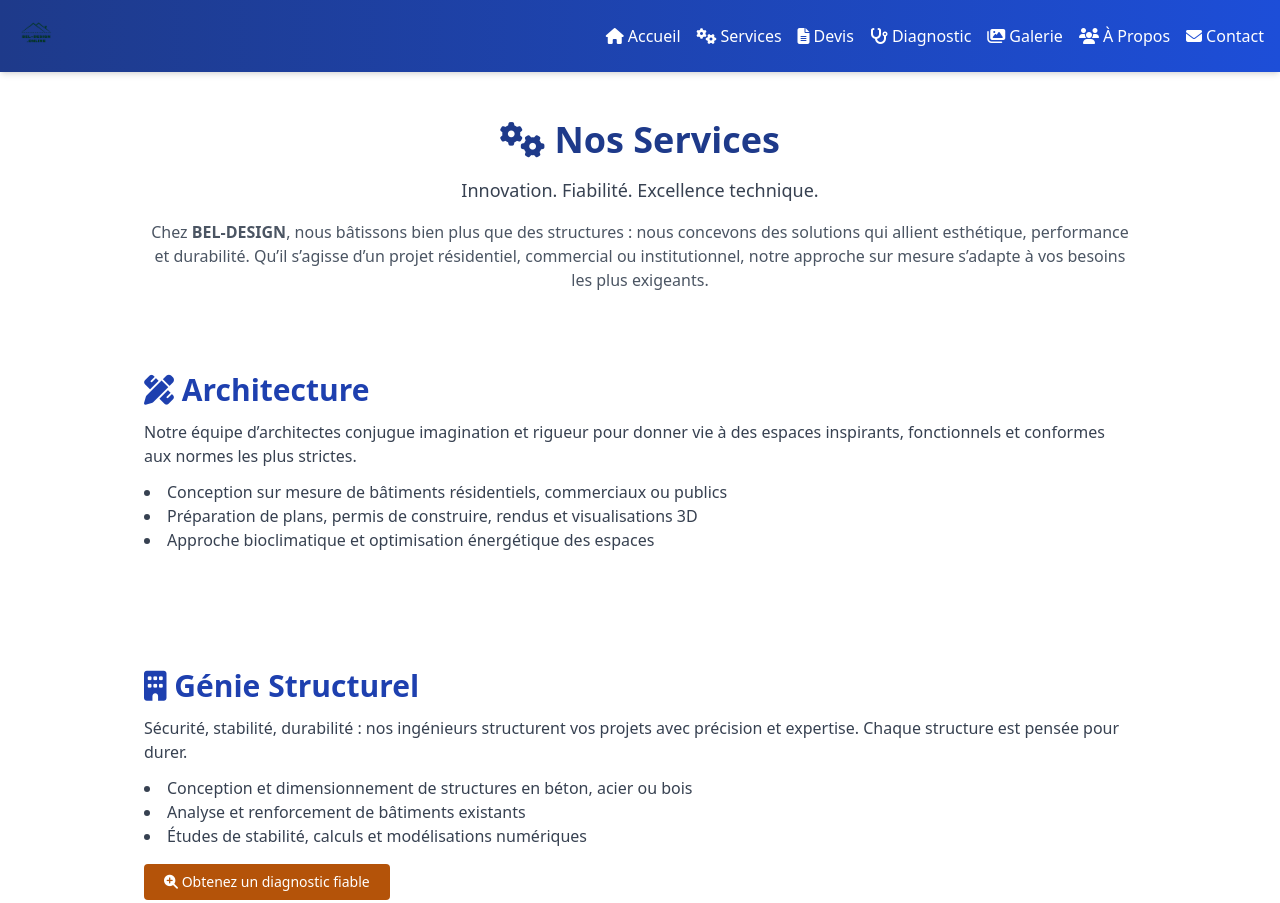
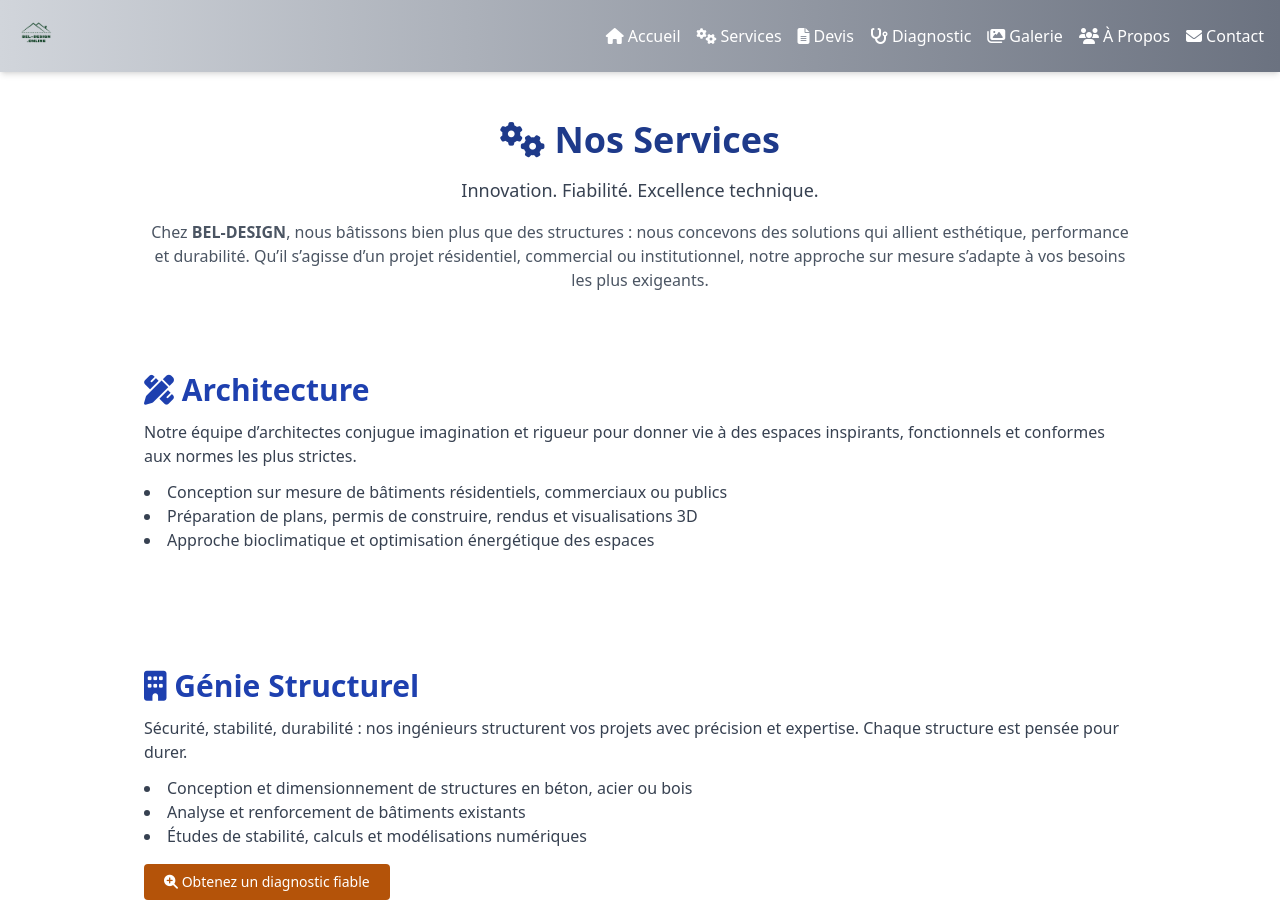
Before and after one commit to issouf-code/Beldesign, a plain HTML site: page services.html in a window 1280 px wide. Shown: the top 903 px of the page. Drawn offline with nearby package versions, Linux system fonts and the light colour scheme.

Commit message:
Update services.html

```diff
--- a/services.html
+++ b/services.html
@@ -16,7 +16,7 @@
 <body class="bg-white text-gray-800">
 
   <!-- Header + Navigation -->
-  <header class="bg-gradient-to-r from-blue-900 to-blue-700 text-white shadow-md">
+  <header class="bg-gradient-to-r from-gray-300 to-gray-500 text-white shadow-md relative z-50">
   <div class="max-w-7xl mx-auto px-4 py-4 flex items-center justify-between">
     <a href="index.html">
       <img src="images/logo.png" alt="BEL Design Logo" class="h-10 w-auto" />
@@ -24,17 +24,35 @@
     <button id="menu-toggle" class="md:hidden text-white text-2xl">
       <i class="fas fa-bars"></i>
     </button>
-      <nav>
-        <ul id="mobile-menu" class="hidden md:flex flex-col md:flex-row gap-4 text-sm md:text-base">
-          <li><a href="index.html" class="flex items-center gap-1 hover:underline text-brown-500"><i class="fas fa-home"></i> Accueil</a></li>
-          <li><a href="services.html" class="flex items-center gap-1 hover:underline"><i class="fas fa-cogs"></i> Services</a></li>
-          <li><a href="devis.html" class="flex items-center gap-1 hover:underline"><i class="fas fa-file-alt"></i> Devis</a></li>
-          <li><a href="diagnostic.html" class="flex items-center gap-1 hover:underline"><i class="fas fa-stethoscope"></i> Diagnostic</a></li>
-          <li><a href="gallery.html" class="flex items-center gap-1 hover:underline"><i class="fas fa-images"></i> Galerie</a></li>
-          <li><a href="about.html" class="flex items-center gap-1 hover:underline"><i class="fas fa-users"></i> À Propos</a></li>
-          <li><a href="contact.html" class="flex items-center gap-1 hover:underline"><i class="fas fa-envelope"></i> Contact</a></li>
+
+    <!-- Desktop Menu -->
+    <nav class="hidden md:flex gap-4 text-sm md:text-base">
+      <a href="index.html" class="flex items-center gap-1 hover:underline hover:text-gray-200"><i class="fas fa-home"></i> Accueil</a>
+      <a href="services.html" class="flex items-center gap-1 hover:underline hover:text-gray-200"><i class="fas fa-cogs"></i> Services</a>
+      <a href="devis.html" class="flex items-center gap-1 hover:underline hover:text-gray-200"><i class="fas fa-file-alt"></i> Devis</a>
+      <a href="diagnostic.html" class="flex items-center gap-1 hover:underline hover:text-gray-200"><i class="fas fa-stethoscope"></i> Diagnostic</a>
+      <a href="gallery.html" class="flex items-center gap-1 hover:underline hover:text-gray-200"><i class="fas fa-images"></i> Galerie</a>
+      <a href="about.html" class="flex items-center gap-1 hover:underline hover:text-gray-200"><i class="fas fa-users"></i> À Propos</a>
+      <a href="contact.html" class="flex items-center gap-1 hover:underline hover:text-gray-200"><i class="fas fa-envelope"></i> Contact</a>
+    </nav>
+  </div>
+
+  <!-- Mobile Slide-in Menu -->
+  <div id="mobile-menu" class="fixed top-0 right-0 h-full w-64 bg-white text-gray-800 shadow-lg transform translate-x-full transition-transform duration-300 z-50 md:hidden">
+    <div class="p-4">
+      <button id="menu-close" class="text-gray-600 text-2xl float-right">
+        <i class="fas fa-times"></i>
+      </button>
+    </div>
+    <ul class="flex flex-col gap-4 px-6 mt-8 text-base">
+      <li><a href="index.html" class="flex items-center gap-2 hover:text-blue-600"><i class="fas fa-home"></i> Accueil</a></li>
+      <li><a href="services.html" class="flex items-center gap-2 hover:text-blue-600"><i class="fas fa-cogs"></i> Services</a></li>
+      <li><a href="devis.html" class="flex items-center gap-2 hover:text-blue-600"><i class="fas fa-file-alt"></i> Devis</a></li>
+      <li><a href="diagnostic.html" class="flex items-center gap-2 hover:text-blue-600"><i class="fas fa-stethoscope"></i> Diagnostic</a></li>
+      <li><a href="gallery.html" class="flex items-center gap-2 hover:text-blue-600"><i class="fas fa-images"></i> Galerie</a></li>
+      <li><a href="about.html" class="flex items-center gap-2 hover:text-blue-600"><i class="fas fa-users"></i> À Propos</a></li>
+      <li><a href="contact.html" class="flex items-center gap-2 hover:text-blue-600"><i class="fas fa-envelope"></i> Contact</a></li>
     </ul>
-      </nav>
   </div>
 </header>
 
```
Lines whose indentation alone changed are shown as unchanged.
